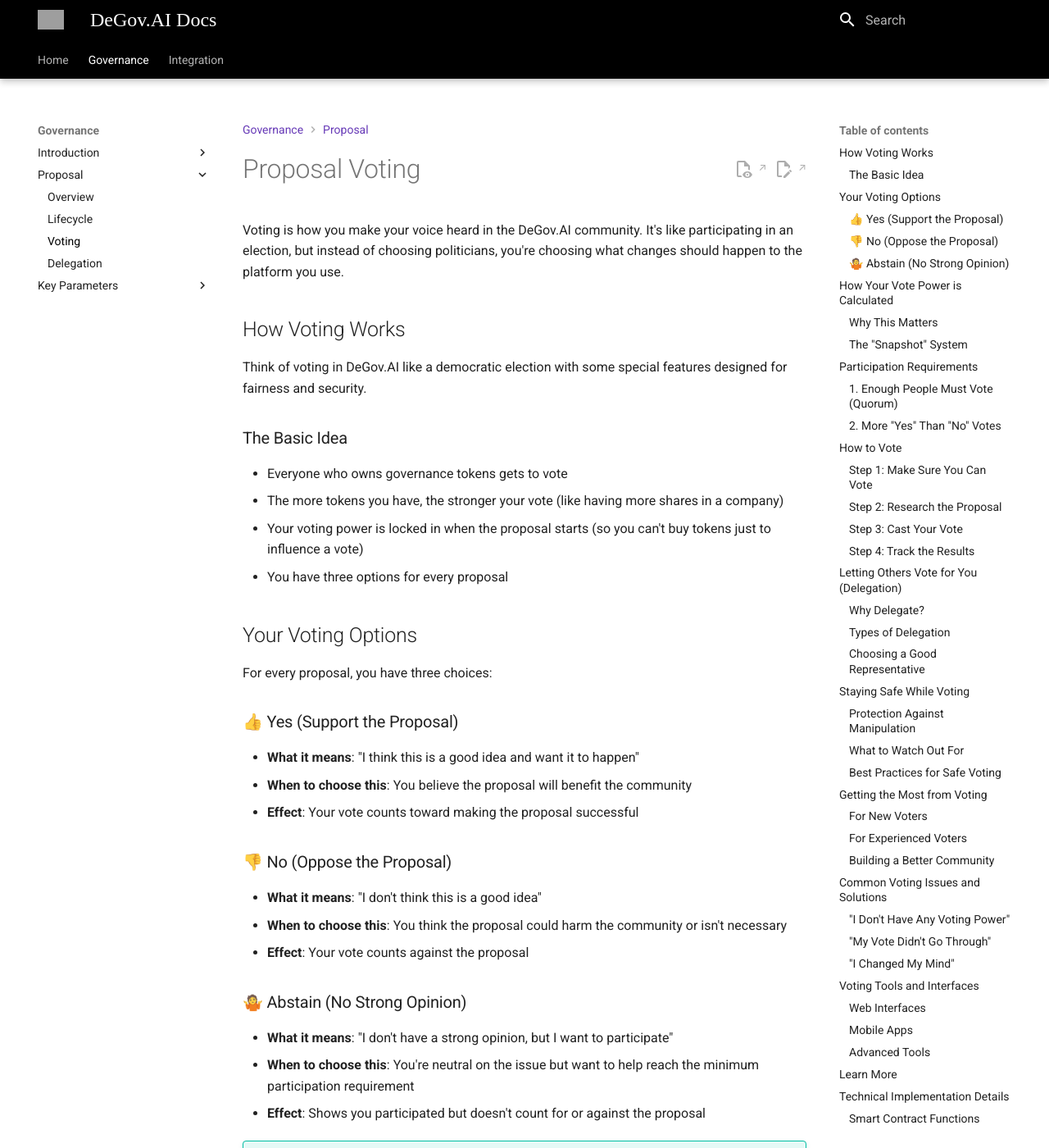
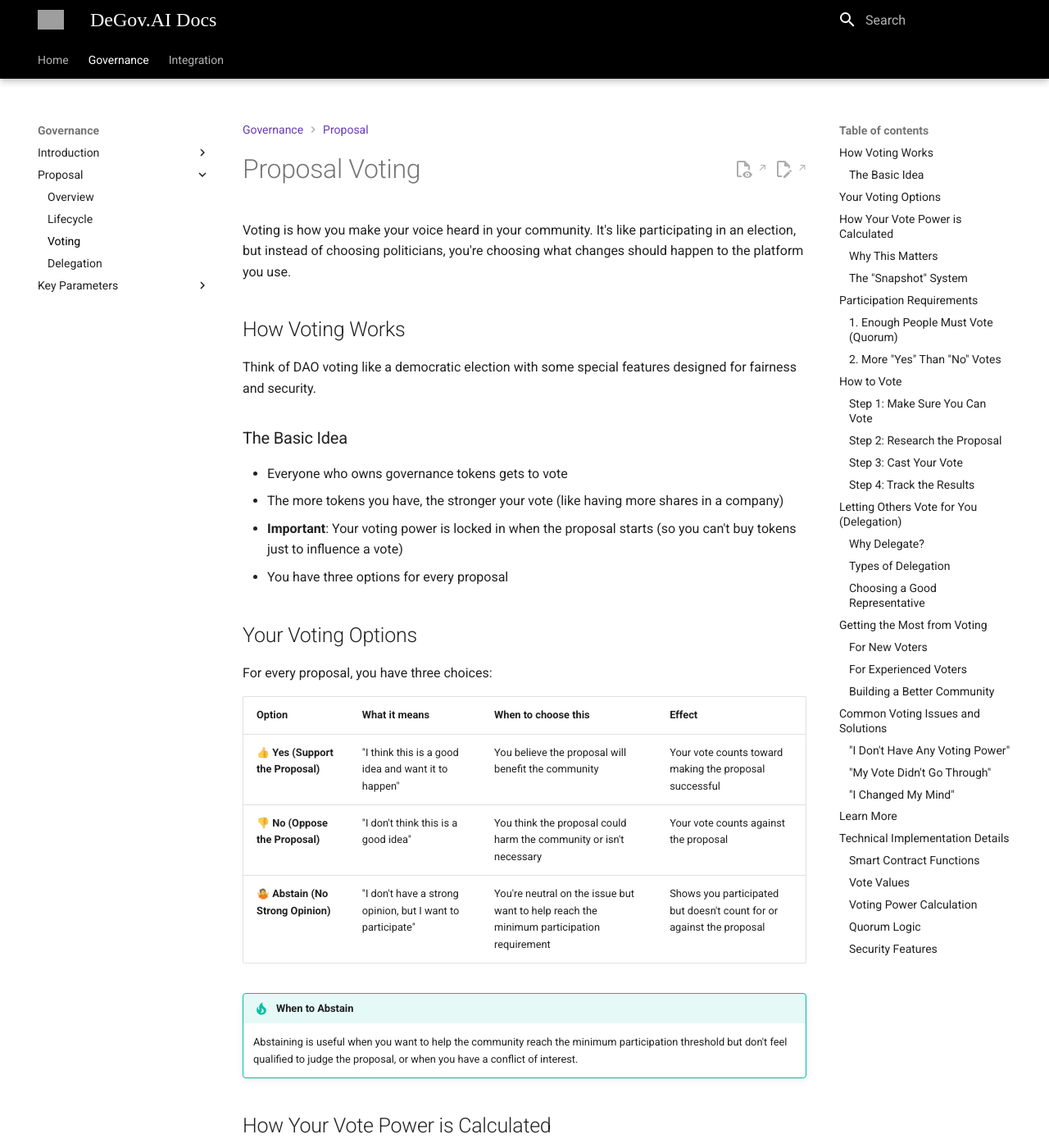
Before and after one commit to ringecosystem/degov-docs, an MkDocs documentation site: the page built from docs/governance/proposal/voting.md, in a window 1280 px wide and 1400 px high. Shown: the whole window at 82% size. Built offline with MkDocs 1.6.1 and Material for MkDocs 9.7.7, drawn with Linux system fonts in a browser that asks for light colours; some web fonts are replaced; some of the changed text lies outside the part shown; grey boxes are pictures that could not be loaded.

Commit message:
Refine proposal voting documentation: improve clarity, structure voting options, and enhance readability

```diff
--- a/docs/governance/proposal/voting.md
+++ b/docs/governance/proposal/voting.md
@@ -1,36 +1,27 @@
 # Proposal Voting
 
-Voting is how you make your voice heard in the DeGov.AI community. It's like participating in an election, but instead of choosing politicians, you're choosing what changes should happen to the platform you use.
+Voting is how you make your voice heard in your community. It's like participating in an election, but instead of choosing politicians, you're choosing what changes should happen to the platform you use.
 
 ## How Voting Works
 
-Think of voting in DeGov.AI like a democratic election with some special features designed for fairness and security.
+Think of DAO voting like a democratic election with some special features designed for fairness and security.
 
 ### The Basic Idea
 
 - Everyone who owns governance tokens gets to vote
 - The more tokens you have, the stronger your vote (like having more shares in a company)
-- Your voting power is locked in when the proposal starts (so you can't buy tokens just to influence a vote)
+- **Important**: Your voting power is locked in when the proposal starts (so you can't buy tokens just to influence a vote)
 - You have three options for every proposal
 
 ## Your Voting Options
 
 For every proposal, you have three choices:
 
-### 👍 Yes (Support the Proposal)
-- **What it means**: "I think this is a good idea and want it to happen"
-- **When to choose this**: You believe the proposal will benefit the community
-- **Effect**: Your vote counts toward making the proposal successful
-
-### 👎 No (Oppose the Proposal)
-- **What it means**: "I don't think this is a good idea"
-- **When to choose this**: You think the proposal could harm the community or isn't necessary
-- **Effect**: Your vote counts against the proposal
-
-### 🤷 Abstain (No Strong Opinion)
-- **What it means**: "I don't have a strong opinion, but I want to participate"
-- **When to choose this**: You're neutral on the issue but want to help reach the minimum participation requirement
-- **Effect**: Shows you participated but doesn't count for or against the proposal
+| Option                         | What it means                                                    | When to choose this                                                                 | Effect                                                                 |
+| :----------------------------- | :--------------------------------------------------------------- | :---------------------------------------------------------------------------------- | :--------------------------------------------------------------------- |
+| 👍 **Yes (Support the Proposal)** | "I think this is a good idea and want it to happen"              | You believe the proposal will benefit the community                                 | Your vote counts toward making the proposal successful                 |
+| 👎 **No (Oppose the Proposal)**   | "I don't think this is a good idea"                              | You think the proposal could harm the community or isn't necessary                  | Your vote counts against the proposal                                  |
+| 🤷 **Abstain (No Strong Opinion)** | "I don't have a strong opinion, but I want to participate"       | You're neutral on the issue but want to help reach the minimum participation requirement | Shows you participated but doesn't count for or against the proposal |
 
 !!! tip "When to Abstain"
     Abstaining is useful when you want to help the community reach the minimum participation threshold but don't feel qualified to judge the proposal, or when you have a conflict of interest.
@@ -40,7 +31,9 @@ For every proposal, you have three choices:
 Your voting power depends on how many governance tokens you owned when the proposal was created - not how many you have now.
 
 ### Why This Matters
+
 Imagine if voting power changed during voting:
+
 - Someone could buy a lot of tokens just before voting ends
 - Vote for their preferred option
 - Then sell the tokens immediately
@@ -50,6 +43,7 @@ Imagine if voting power changed during voting:
 When a proposal starts accepting votes, the system takes a "photograph" (snapshot) of everyone's token holdings. Your voting power for that proposal is locked in based on this snapshot.
 
 **Example**:
+
 - You owned 100 tokens when Proposal A started voting
 - You later bought 50 more tokens
 - For Proposal A, you still only have 100 votes
@@ -60,6 +54,7 @@ When a proposal starts accepting votes, the system takes a "photograph" (snapsho
 For a proposal to pass, two things must happen:
 
 ### 1. Enough People Must Vote (Quorum)
+
 - There's a minimum participation threshold
 - This prevents a small group from making decisions for everyone
 - Both "Yes," "No," and "Abstain" votes count toward this requirement
@@ -69,6 +64,7 @@ For a proposal to pass, two things must happen:
 - "Abstain" votes don't count for or against, only toward participation
 
 **Example**:
+
 - 1000 people need to vote minimum (quorum)
 - Actual votes: 600 Yes, 300 No, 200 Abstain
 - Result: ✅ Passes (1100 people voted, meeting quorum, and Yes > No)
@@ -76,27 +72,31 @@ For a proposal to pass, two things must happen:
 ## How to Vote
 
 ### Step 1: Make Sure You Can Vote
+
 Before voting, check that:
+
 - You owned tokens when the proposal snapshot was taken
 - You've "activated" your voting power (called delegation - don't worry, you can delegate to yourself)
 - The proposal is still accepting votes
 - You haven't already voted on this proposal
 
 ### Step 2: Research the Proposal
+
 Take time to understand:
+
 - What exactly is being proposed
 - Why the proposer thinks it's needed
 - What other community members are saying
 - How it might affect you and the platform
 
 ### Step 3: Cast Your Vote
-You can vote through:
-- The governance website (easiest option)
-- Mobile apps (if available)
-- Direct blockchain interaction (for advanced users)
+
+Once you're ready, go to the DeGov.AI voting interface and click the top right button to vote.
 
 ### Step 4: Track the Results
+
 Monitor:
+
 - How the voting is progressing
 - Whether enough people are participating
 - Discussion and reactions from the community
@@ -106,6 +106,7 @@ Monitor:
 Sometimes you might want someone else to vote on your behalf. This is called delegation.
 
 ### Why Delegate?
+
 - **Time constraints**: You don't have time to research every proposal
 - **Expertise**: Someone else knows more about certain topics
 - **Trust**: You trust someone's judgment on governance matters
@@ -113,17 +114,21 @@ Sometimes you might want someone else to vote on your behalf. This is called del
 ### Types of Delegation
 
 **Vote for Yourself** (Self-Delegation):
+
 - You keep control of your own votes
 - Most common choice for active participants
 - You must do this even to vote for yourself (it's a one-time setup)
 
 **Choose a Representative**:
+
 - Pick someone you trust to vote on your behalf
 - They use their judgment plus your voting power
 - You can change your choice anytime
 
 ### Choosing a Good Representative
+
 Look for people who:
+
 - Vote regularly and thoughtfully
 - Explain their reasoning clearly
 - Share your values and priorities
@@ -132,27 +137,6 @@ Look for people who:
 
 !!! info "Delegation is Flexible"
     You can change who you delegate to at any time, and you always keep ownership of your tokens. Only the voting power is shared.
-
-## Staying Safe While Voting
-
-DeGov.AI has several protections built in:
-
-### Protection Against Manipulation
-- **Snapshot timing**: Prevents people from buying tokens just to influence votes
-- **One vote per proposal**: You can't vote multiple times on the same thing
-- **Transparent process**: All votes are recorded publicly
-
-### What to Watch Out For
-- **Vote buying**: People trying to pay you to vote a certain way
-- **Misleading information**: Always verify claims made about proposals
-- **Pressure tactics**: Vote based on your own judgment, not pressure from others
-
-### Best Practices for Safe Voting
-1. **Do your own research** - don't just follow others
-2. **Verify information** from multiple sources
-3. **Be suspicious** of promises that seem too good to be true
-4. **Ask questions** if something doesn't make sense
-5. **Report suspicious activity** to community moderators
 
 ## Getting the Most from Voting
 
@@ -178,50 +162,32 @@ DeGov.AI has several protections built in:
 
 ### "I Don't Have Any Voting Power"
 **Possible causes**:
+
 - You bought tokens after the proposal snapshot
 - You haven't delegated your voting power (even to yourself)
 - Your wallet isn't connected properly
 
 **Solutions**:
+
 - Check when you acquired your tokens vs. when the proposal was created
 - Complete the delegation process
 - Verify your wallet connection
 
 ### "My Vote Didn't Go Through"
 **Possible causes**:
+
 - The transaction failed due to network issues
 - You ran out of gas (transaction fee)
 - The voting period ended
 
 **Solutions**:
+
 - Check your transaction history
 - Try again with higher gas fees
 - Verify the proposal is still accepting votes
 
 ### "I Changed My Mind"
 Unfortunately, once you vote on a proposal, you usually can't change it. This ensures the integrity of the voting process. Make sure you're confident in your choice before voting.
-
-## Voting Tools and Interfaces
-
-### Web Interfaces
-Most people vote through user-friendly websites that show:
-- All active proposals
-- Clear descriptions of what each proposal does
-- Your voting power and history
-- Real-time results and participation
-
-### Mobile Apps
-Some communities offer mobile apps for:
-- Getting notified about new proposals
-- Quick voting on the go
-- Tracking results
-- Managing your delegation
-
-### Advanced Tools
-For power users:
-- Analytics dashboards showing voting trends
-- Tools for bulk delegation management
-- APIs for building custom interfaces
 
 ## Learn More
 
```
